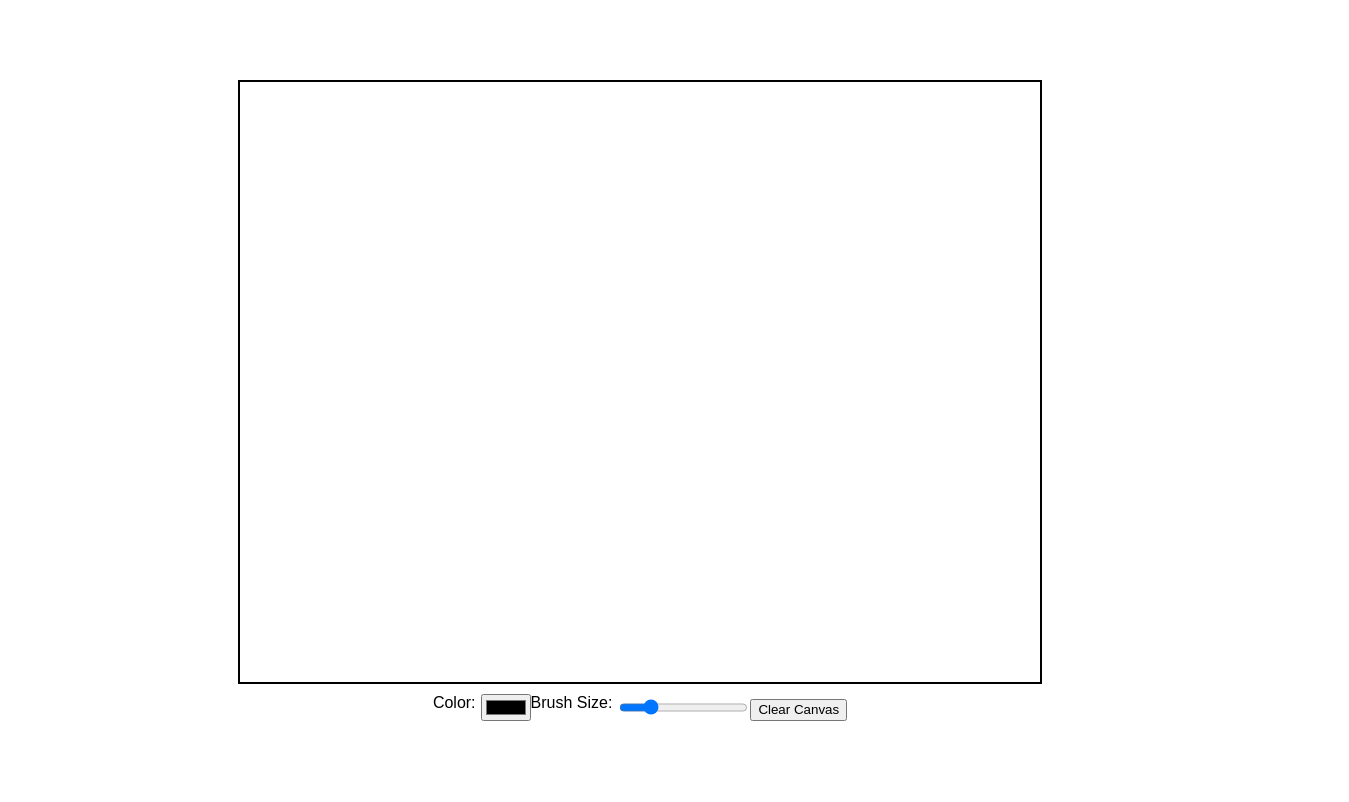
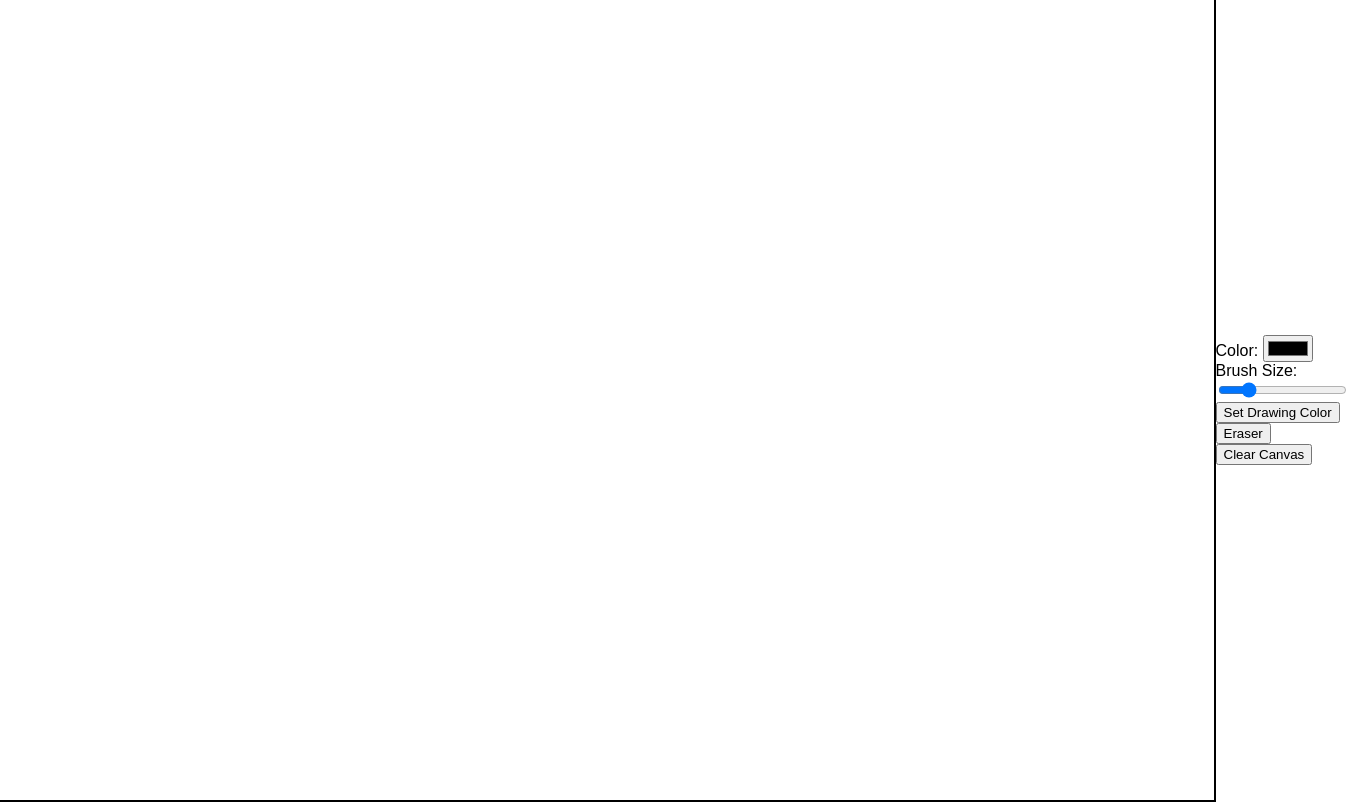
Before and after one commit to TheMidnightWolfYT/draw, a plain HTML site: page index.html in a window 1280 px wide. Shown: the whole page, 1349 px wide, since content can reach past the window. Drawn offline with Linux system fonts and the light colour scheme.

Commit message:
Update index.html

```diff
--- a/index.html
+++ b/index.html
@@ -6,9 +6,8 @@
     <style>
         body {
             display: flex;
-            flex-direction: column;
+            justify-content: center;
             align-items: center;
-            justify-content: center;
             height: 100vh;
             margin: 0;
             font-family: Arial, sans-serif;
@@ -16,28 +15,14 @@
 
         canvas {
             border: 2px solid #000;
-            cursor: crosshair;
-        }
-
-        #controls {
-            margin-top: 10px;
-            display: flex;
-            flex-wrap: wrap;
-            justify-content: space-around;
-        }
-
-        #controls label {
-            margin-right: 5px;
-        }
-
-        #clearButton {
-            margin-top: 5px;
+            width: 100%; /* Make the canvas fill the available width */
+            height: 100%; /* Make the canvas fill the available height */
         }
     </style>
     <title>Enhanced Drawing App</title>
 </head>
 <body>
-    <canvas id="drawingCanvas" width="800" height="600"></canvas>
+    <canvas id="drawingCanvas"></canvas>
     <div id="controls">
         <label for="colorPicker">Color:</label>
         <input type="color" id="colorPicker" value="#000">
@@ -45,26 +30,25 @@
         <label for="brushSize">Brush Size:</label>
         <input type="range" id="brushSize" min="1" max="20" value="5">
 
-        <button id="clearButton">Clear Canvas</button>
+        <button onclick="setDrawingColor()">Set Drawing Color</button>
+        <button onclick="setEraser()">Eraser</button>
+        <button onclick="clearCanvas()">Clear Canvas</button>
     </div>
 
     <script>
-        document.addEventListener('DOMContentLoaded', function () {
+        document.addEventListener('DOMContentLoaded', function() {
             const canvas = document.getElementById('drawingCanvas');
             const context = canvas.getContext('2d');
             let isDrawing = false;
+            let drawingColor = '#000';
 
             canvas.addEventListener('mousedown', startDrawing);
             canvas.addEventListener('mousemove', draw);
             canvas.addEventListener('mouseup', stopDrawing);
             canvas.addEventListener('mouseout', stopDrawing);
-            canvas.addEventListener('touchstart', startDrawingTouch);
-            canvas.addEventListener('touchmove', drawTouch);
-            canvas.addEventListener('touchend', stopDrawing);
 
             const colorPicker = document.getElementById('colorPicker');
             const brushSizeInput = document.getElementById('brushSize');
-            const clearButton = document.getElementById('clearButton');
 
             function startDrawing(e) {
                 isDrawing = true;
@@ -76,7 +60,7 @@
 
                 context.lineWidth = brushSizeInput.value;
                 context.lineCap = 'round';
-                context.strokeStyle = colorPicker.value;
+                context.strokeStyle = drawingColor;
 
                 context.lineTo(e.clientX - canvas.offsetLeft, e.clientY - canvas.offsetTop);
                 context.stroke();
@@ -84,36 +68,33 @@
                 context.moveTo(e.clientX - canvas.offsetLeft, e.clientY - canvas.offsetTop);
             }
 
-            function startDrawingTouch(e) {
-                e.preventDefault();
-                const touch = e.touches[0];
-                const rect = canvas.getBoundingClientRect();
-                startDrawing({
-                    clientX: touch.clientX - rect.left,
-                    clientY: touch.clientY - rect.top
-                });
-            }
-
-            function drawTouch(e) {
-                e.preventDefault();
-                const touch = e.touches[0];
-                const rect = canvas.getBoundingClientRect();
-                draw({
-                    clientX: touch.clientX - rect.left,
-                    clientY: touch.clientY - rect.top
-                });
-            }
-
             function stopDrawing() {
                 isDrawing = false;
                 context.beginPath(); // Reset path when stopping drawing
             }
 
-            clearButton.addEventListener('click', clearCanvas);
-
             function clearCanvas() {
                 context.clearRect(0, 0, canvas.width, canvas.height);
             }
+
+            function setDrawingColor() {
+                drawingColor = colorPicker.value;
+            }
+
+            function setEraser() {
+                drawingColor = '#fff'; // Set color to white for eraser effect
+            }
+
+            function fitCanvasToScreen() {
+                canvas.width = window.innerWidth;
+                canvas.height = window.innerHeight;
+            }
+
+            // Call the fit function when the page loads
+            fitCanvasToScreen();
+
+            // Call the fit function whenever the window is resized
+            window.addEventListener('resize', fitCanvasToScreen);
         });
     </script>
 </body>
```
